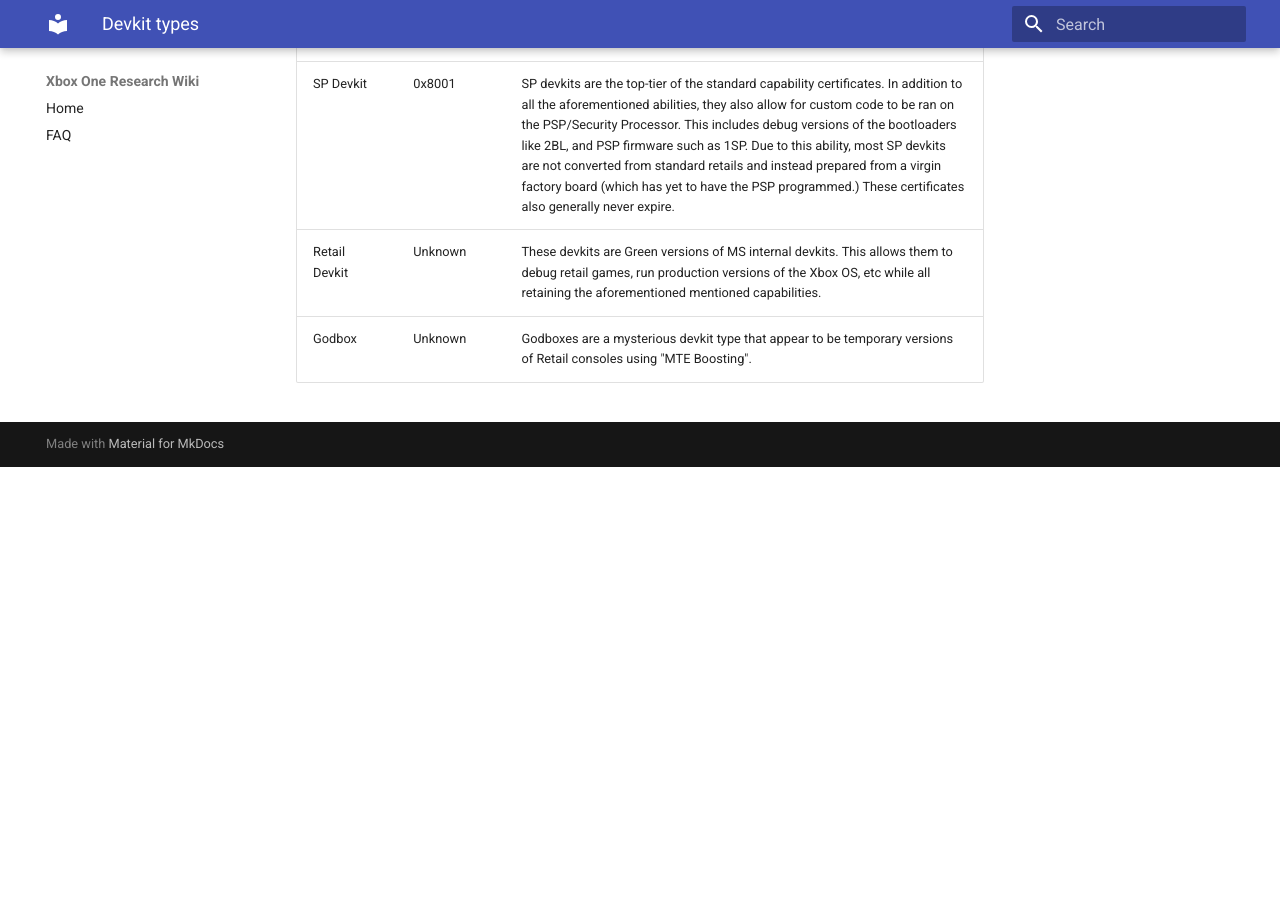
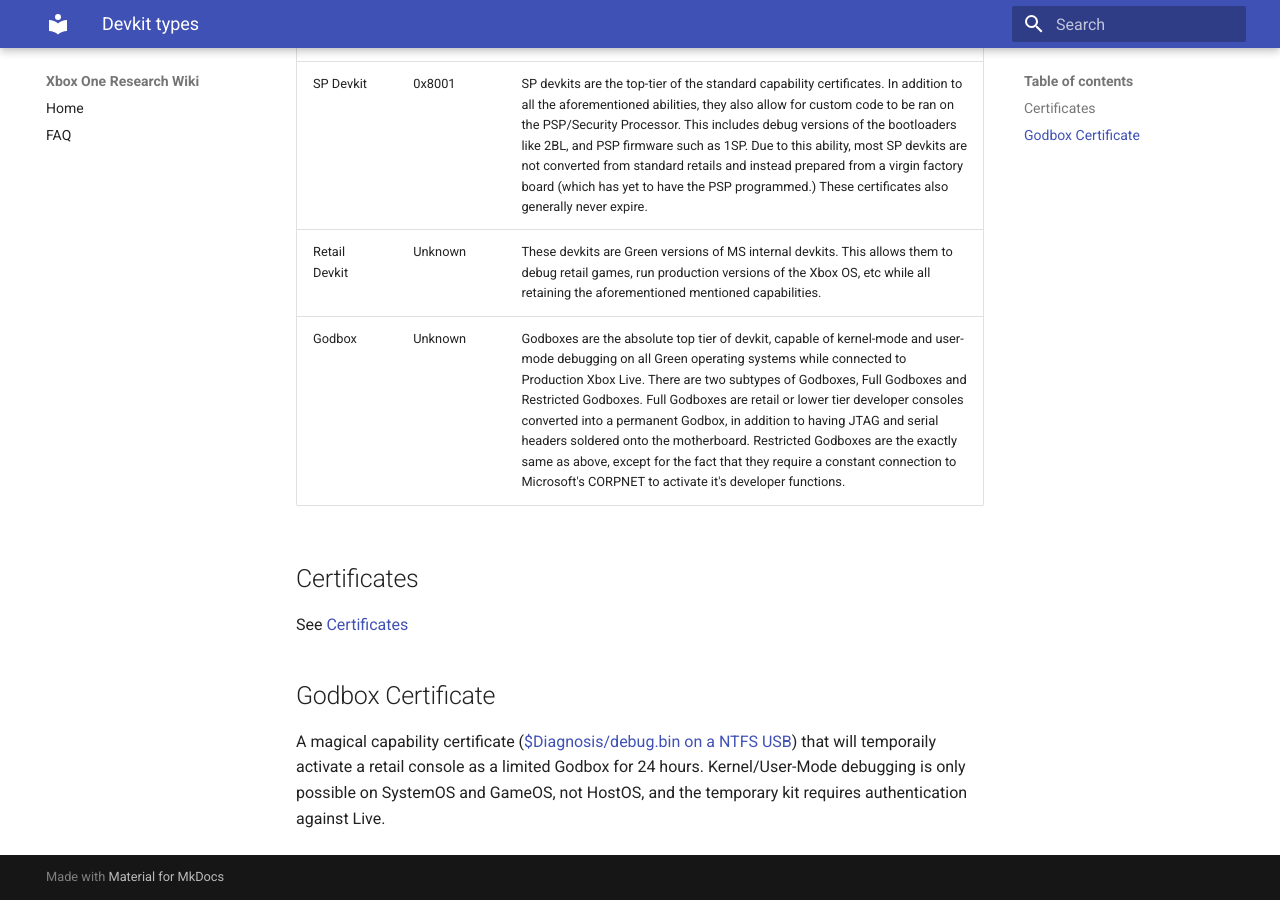
Before and after one commit to xboxoneresearch/wiki, an MkDocs documentation site: the page built from docs/devkit-types.md, in a window 1280 px wide and 900 px high, scrolled down 633 px. Built offline with MkDocs 1.6.1 and Material for MkDocs 9.7.7, drawn with Linux system fonts in a browser that asks for light colours; before the commit the page ends 1100 px from its top, so only the background shows below that.

Commit message:
Enhance documentation on devkit-types / certificates (thx titleos.dev)

```diff
--- a/docs/devkit-types.md
+++ b/docs/devkit-types.md
@@ -12,4 +12,12 @@
 | MS Devkit        | 0x6001         | In addition to all the capabilities above, MS internal devkits enable a SYSTEM level telnet shell on all 3 operating systems (SystemOS, GameOS, and HostOS), however they are unable to run "Green" (Production) content like most games, and production builds of the Xbox OS. These certificates generally never expire.
 | SP Devkit        | 0x8001         | SP devkits are the top-tier of the standard capability certificates. In addition to all the aforementioned abilities, they also allow for custom code to be ran on the PSP/Security Processor. This includes debug versions of the bootloaders like 2BL, and PSP firmware such as 1SP. Due to this ability, most SP devkits are not converted from standard retails and instead prepared from a virgin factory board (which has yet to have the PSP programmed.) These certificates also generally never expire.
 | Retail Devkit    | Unknown        | These devkits are Green versions of MS internal devkits. This allows them to debug retail games, run production versions of the Xbox OS, etc while all retaining the aforementioned mentioned capabilities. |
-| Godbox           | Unknown        |  Godboxes are a mysterious devkit type that appear to be temporary versions of Retail consoles using "MTE Boosting".
+| Godbox           | Unknown        |  Godboxes are the absolute top tier of devkit, capable of kernel-mode and user-mode debugging on all Green operating systems while connected to Production Xbox Live. There are two subtypes of Godboxes, Full Godboxes and Restricted Godboxes. Full Godboxes are retail or lower tier developer consoles converted into a permanent Godbox, in addition to having JTAG and serial headers soldered onto the motherboard. Restricted Godboxes are the exactly same as above, except for the fact that they require a constant connection to Microsoft's CORPNET to activate it's developer functions.
+
+## Certificates
+
+See [Certificates](../certificates)
+
+## Godbox Certificate
+
+A magical capability certificate ([$Diagnosis/debug.bin on a NTFS USB](../special-ntfs-usb-files)) that will temporaily activate a retail console as a limited Godbox for 24 hours. Kernel/User-Mode debugging is only possible on SystemOS and GameOS, not HostOS, and the temporary kit requires authentication against Live.
```
Also changed, not shown: docs/certificates.md (+4 -0 lines).
